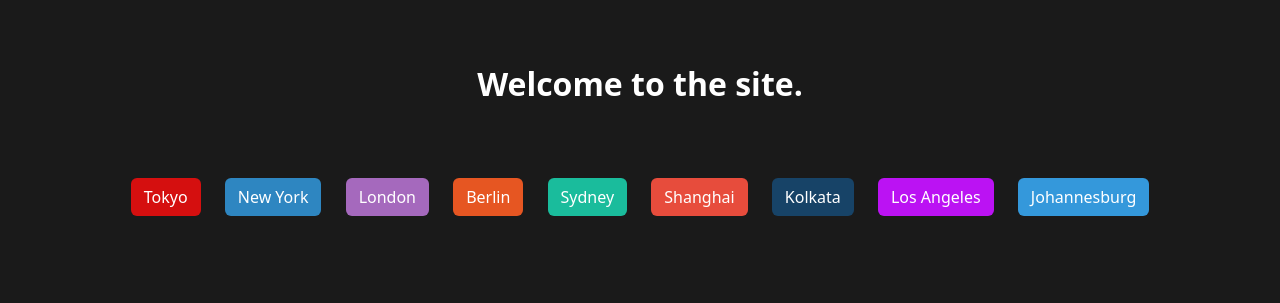
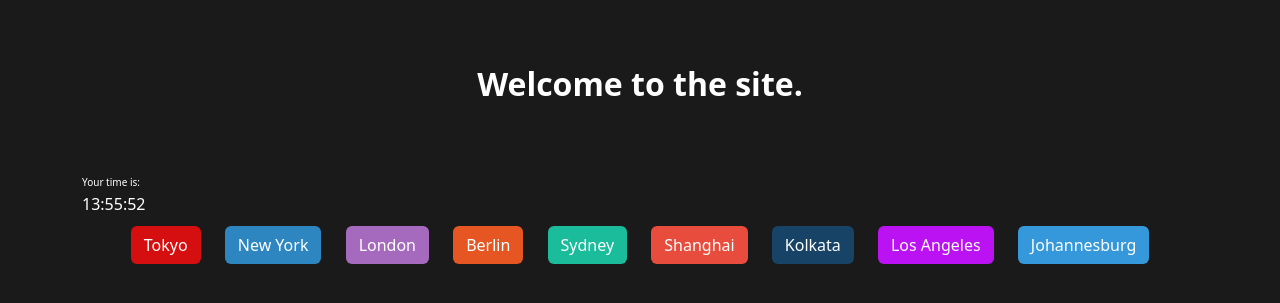
Before and after one commit to vitrykus55/O-clock, a PHP site: page / in a window 1280 px wide. Shown: the top 303 px of the page. Run offline with PHP 8.4, Linux system fonts and the light colour scheme; some libraries are stand-ins or nearby versions.

```diff
--- a/index.php
+++ b/index.php
@@ -15,6 +15,10 @@
 
 <div class="container">
     <span class="welcome__page">Welcome to the site.</span>
+    <div class="now__time">
+        <span class="your__time"> Your time is:</span>
+        <div class="clock__now" id="clock"></div>
+    </div>
     <div class="block__buttons">
         <form method="post">
             <button type="submit" name="city" value="Tokyo" class="btn"
@@ -72,12 +76,10 @@ if (isset($_POST['city'])) {
         echo "<p class='time__zone'>cant find this city: $city.</p>";
     }
 
-
 }
 
-
 ?>
-
+<script src="js/script.js"></script>
 <script src="bootstrap/js/bootstrap.bundle.min.js"></script>
 </body>
 </html>
--- /dev/null
+++ b/js/script.js
@@ -0,0 +1,11 @@
+function updateClock() {
+    const now = new Date();
+    const hours = String(now.getHours()).padStart(2, '0');
+    const minutes = String(now.getMinutes()).padStart(2, '0');
+    const seconds = String(now.getSeconds()).padStart(2, '0');
+
+    document.getElementById('clock').innerText = `${hours}:${minutes}:${seconds}`;
+}
+
+setInterval(updateClock, 1000);
+updateClock();
--- a/style/style.css
+++ b/style/style.css
@@ -50,3 +50,11 @@
     font-weight: bold;
     font-size: 70px;
 }
+
+.now__time{
+    color: white;
+}
+
+.your__time{
+    font-size: x-small;
+}
```
